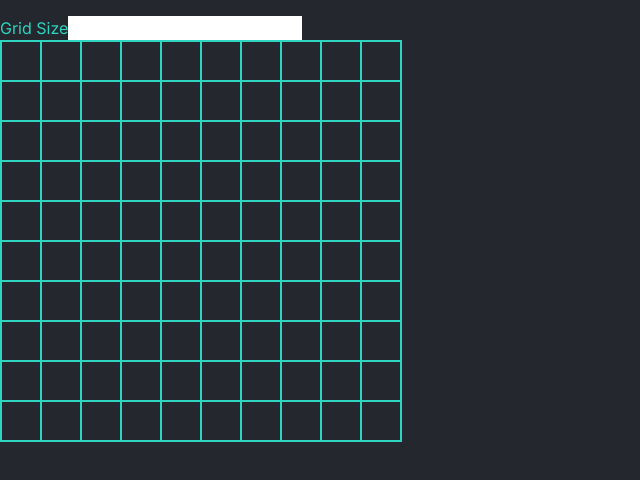
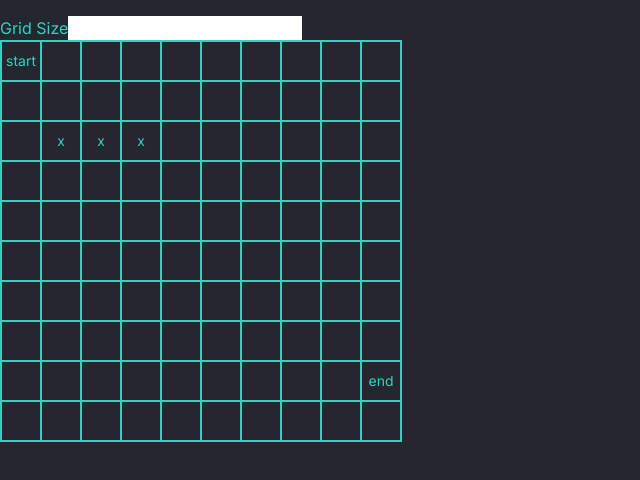
Before and after one commit to archdev-ca/react-pathfinder, a Next.js app: page / in a window 1280 px wide. Shown: the top 480 px of the page, without its empty margins (0-640 px from the left). Built offline with nearby package versions, Linux system fonts and the light colour scheme.

Commit message:
Add temporary grid status text

```diff
--- a/src/app/page.tsx
+++ b/src/app/page.tsx
@@ -7,9 +7,13 @@ import React from "react";
 
 export default function Home() {
   const [gridSize, setGridSize] = React.useState(10);
-  const [startNode, setStartNode] = React.useState<GridAddress | null>(null);
-  const [endNode, setEndNode] = React.useState<GridAddress | null>(null);
-  const [obstacles, setObstacles] = React.useState<AddressMap>({});
+  const [startNode, setStartNode] = React.useState<GridAddress | null>([0, 0]);
+  const [endNode, setEndNode] = React.useState<GridAddress | null>([8, 9]);
+  const [obstacles, setObstacles] = React.useState<AddressMap>({
+    "2:1": true,
+    "2:2": true,
+    "2:3": true,
+  });
 
   let gridArray = [...Array(gridSize).keys()];
   let dim = 1 / gridSize;
--- a/src/components/Grid/index.tsx
+++ b/src/components/Grid/index.tsx
@@ -11,7 +11,7 @@ type Props = {
   isObstacle: boolean;
 };
 
-function Grid({ children, size }: Props) {
+function Grid({ children, size, isStartNode, isEndNode, isObstacle }: Props) {
   return (
     <div
       className="inline-block relative"
@@ -20,8 +20,10 @@ function Grid({ children, size }: Props) {
         paddingBottom: `calc((100vh - 400px) * ${size})`,
       }}
     >
-      <div className="absolute left-0 right-0 top-0 bottom-0 border border-teal-400">
-        grid
+      <div className="absolute left-0 right-0 top-0 bottom-0 border border-teal-400 text-teal-400 text-sm flex justify-center items-center">
+        {isStartNode ? "start" : null}
+        {isEndNode ? "end" : null}
+        {isObstacle ? "x" : null}
       </div>
     </div>
   );
```
